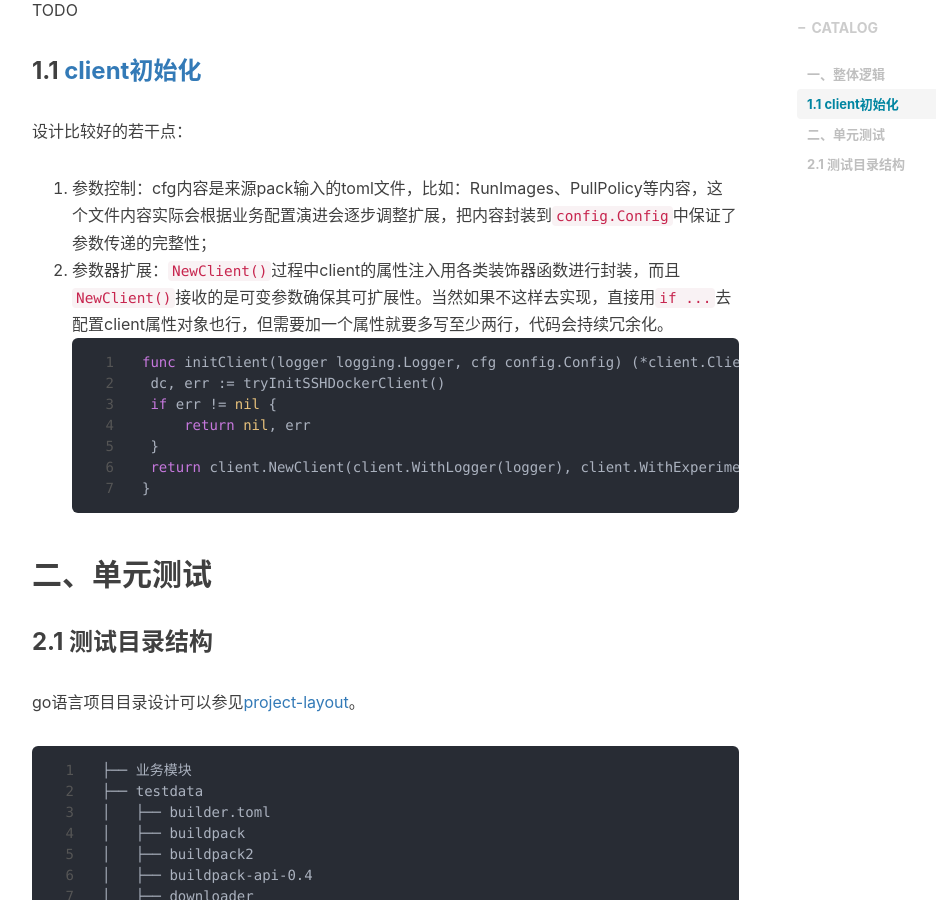
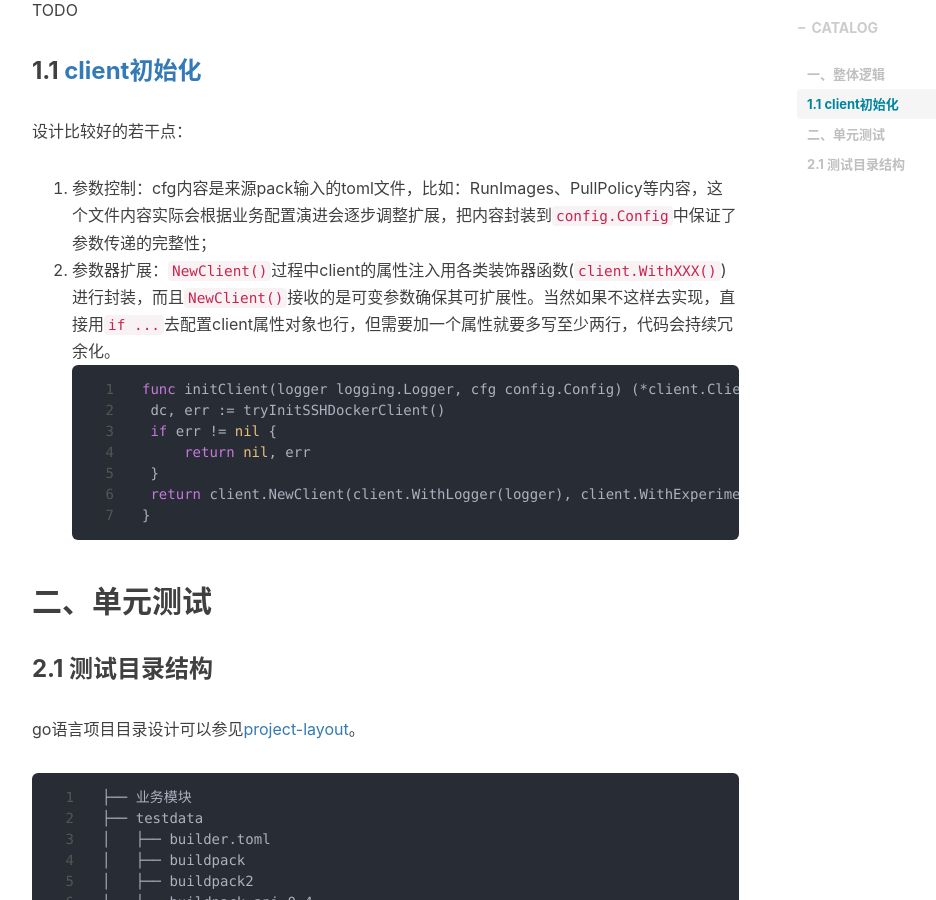
Before and after one commit to shihai1991/shihai1991.github.io, a Jekyll site: the page built from _posts/2022-11-17-pack单元测试走读学习.md, in a window 1280 px wide and 900 px high, scrolled down 673 px. Shown: the whole window, without its empty margins (233-1169 px from the left). Built offline with Jekyll 4.4.1, drawn with Linux system fonts in a browser that asks for light colours; nearby versions of some CDN libraries; comment, search, counter and statistics services are not loaded.

Commit message:
Update 2022-11-17-pack单元测试走读学习.md

````diff
--- a/_posts/2022-11-17-pack单元测试走读学习.md
+++ b/_posts/2022-11-17-pack单元测试走读学习.md
@@ -21,7 +21,7 @@ TODO
 ### 1.1 [client初始化](https://github.com/buildpacks/pack/blob/558ae9a3c7e51f1e4e15aaa54bf90e9ca7f164a8/cmd/cmd.go#L136-L142)
 设计比较好的若干点：
 1. 参数控制：cfg内容是来源pack输入的toml文件，比如：RunImages、PullPolicy等内容，这个文件内容实际会根据业务配置演进会逐步调整扩展，把内容封装到`config.Config`中保证了参数传递的完整性；
-2. 参数器扩展：`NewClient()`过程中client的属性注入用各类装饰器函数进行封装，而且`NewClient()`接收的是可变参数确保其可扩展性。当然如果不这样去实现，直接用`if ...`去配置client属性对象也行，但需要加一个属性就要多写至少两行，代码会持续冗余化。
+2. 参数器扩展：`NewClient()`过程中client的属性注入用各类装饰器函数(`client.WithXXX()`)进行封装，而且`NewClient()`接收的是可变参数确保其可扩展性。当然如果不这样去实现，直接用`if ...`去配置client属性对象也行，但需要加一个属性就要多写至少两行，代码会持续冗余化。
 ```golang
 func initClient(logger logging.Logger, cfg config.Config) (*client.Client, error) {
 	dc, err := tryInitSSHDockerClient()
````
